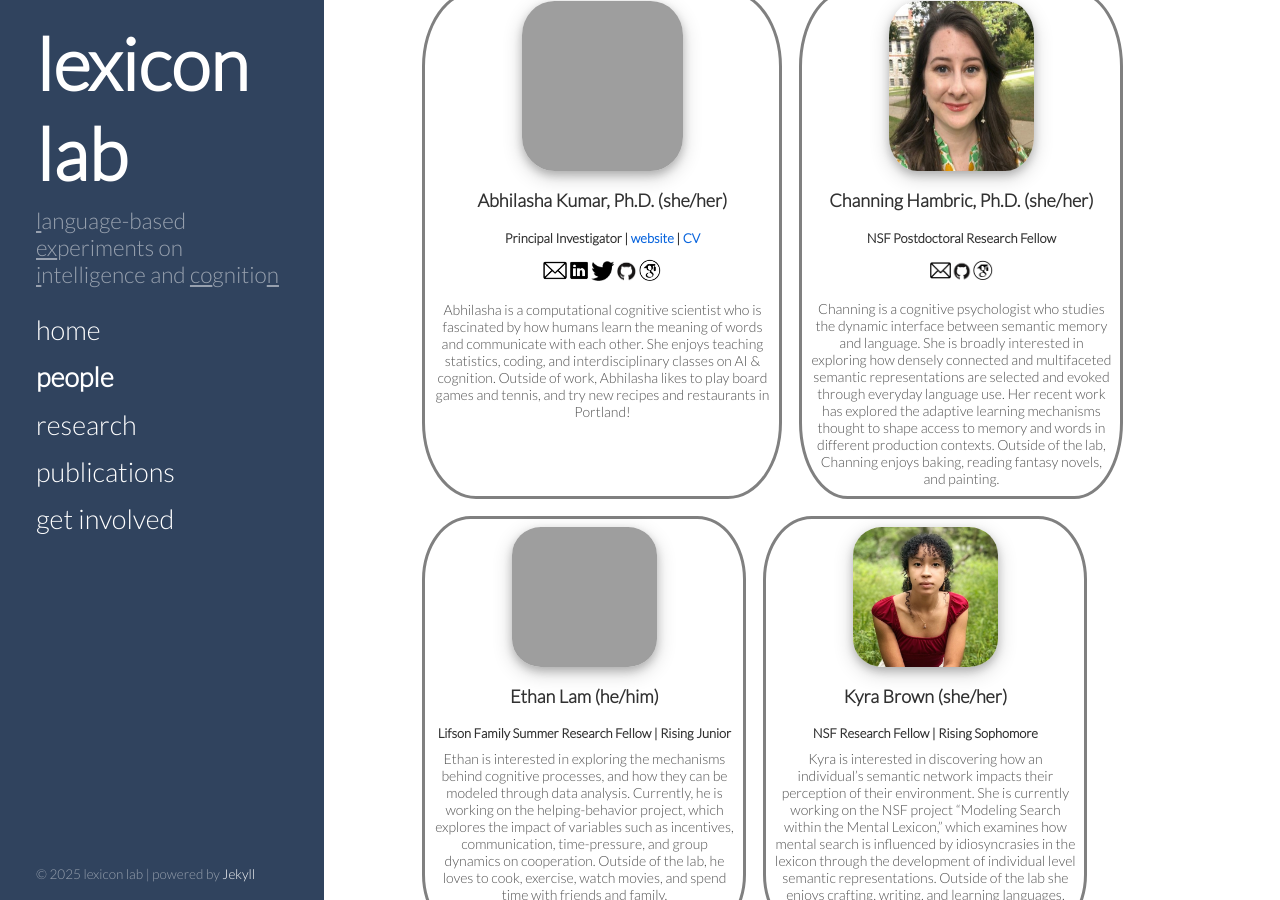
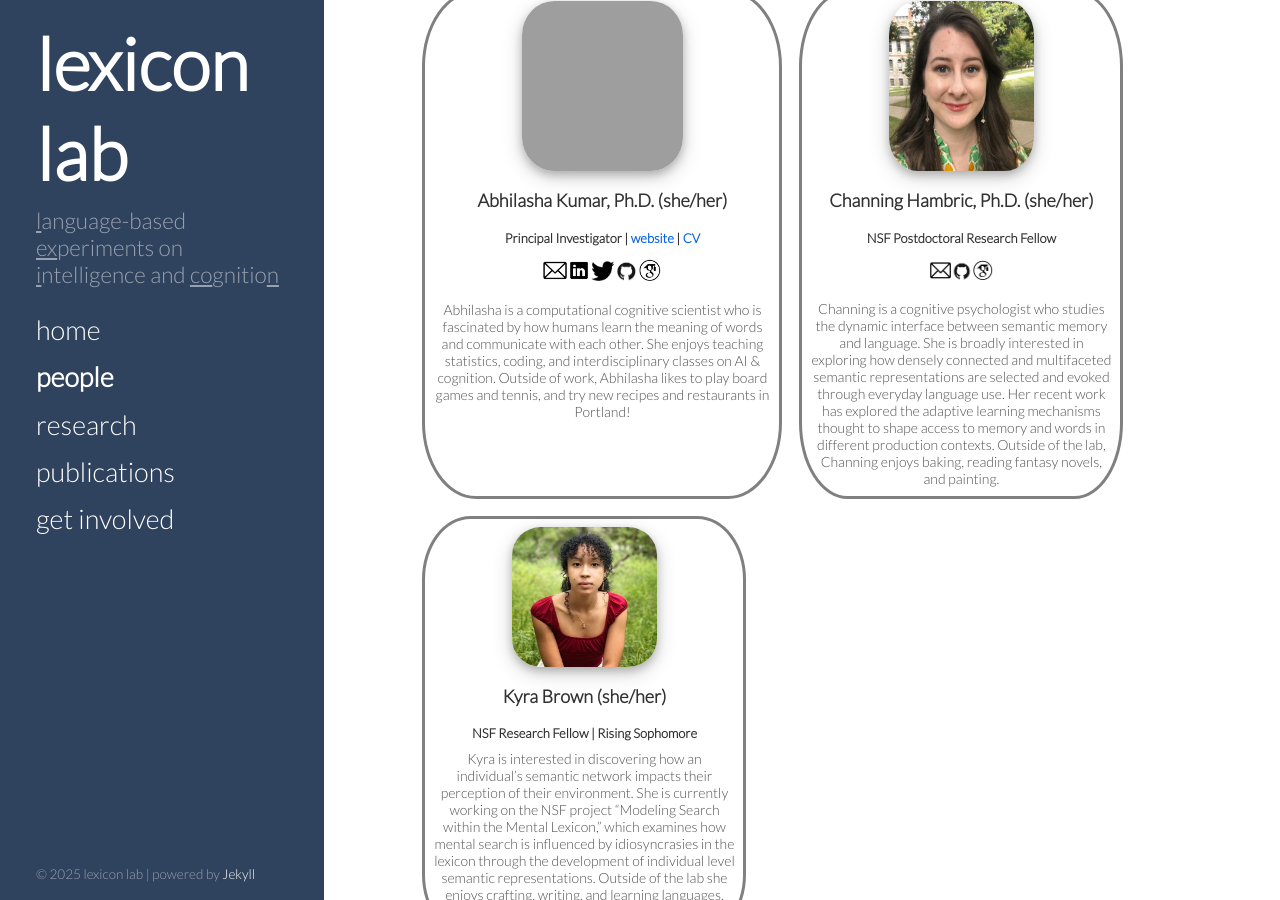
Before and after one commit to thelexiconlab/thelexiconlab.github.io, a Jekyll site: the page built from people.html, in a window 1280 px wide and 900 px high, scrolled down 257 px. Built offline with Jekyll 4.4.1, drawn with Linux system fonts in a browser that asks for light colours; Markdown is read by kramdown in place of the engine named in the settings; some of the changed text lies outside the part shown.

Commit message:
update people

```diff
--- a/people.html
+++ b/people.html
@@ -39,16 +39,6 @@
           </div>
           </div>
 
-        <div class="profilecard" style="width: 18rem;">
-          <img src="https://thelexiconlab.github.io/images/team/ethan.JPG" class="bioimage2" alt="...">
-          <div class="card-body">
-            <h5 class="card-title">Ethan Lam (he/him)</h5>
-            <h6 class="card-position"> Lifson Family Summer Research Fellow | Rising Junior </h6>
-            <p class="card-text">Ethan is interested in exploring the mechanisms behind cognitive processes, and how they can be modeled through data analysis. Currently, he is working on the helping-behavior project, which explores the impact of variables such as incentives, communication, time-pressure, and group dynamics on cooperation. Outside of the lab, he loves to cook, exercise, watch movies, and spend time with friends and family.
-            </p>
-          </div>
-          </div>
-
 
       <div class="profilecard" style="width: 18rem;">
           <img src="https://thelexiconlab.github.io/images/team/kyra.jpeg" class="bioimage2" alt="...">
@@ -60,16 +50,6 @@
           </div>
           </div>
 
-
-      <div class="profilecard" style="width: 18rem;">
-          <img src="https://thelexiconlab.github.io/images/team/anushka.JPG" class="bioimage2" alt="...">
-          <div class="card-body">
-            <h5 class="card-title">Anushka Elavia (she/her)</h5>
-            <h6 class="card-position"> Summer Research Fellow | Rising Junior </h6>
-            <p class="card-text">Anushka is fascinated by the cognitive processes involved in how we search for and retrieve concepts from memory, particularly for their implications in understanding and treating cognitive disorders. This summer, she is excited to contribute to research that combines computational models and EEG data to better understand the neural dynamics behind semantic memory retrieval. Outside of the lab, she loves running, reading, volunteering, and spending time with friends and family.
-            </p>
-          </div>
-          </div>
       </div>
 
       <p><h2 id="alumni">student alumni</h2> </p>
@@ -86,9 +66,13 @@
           .physics { color: #666666; }
           .hispanic-studies { color: #8c564b; }
           .biology { color: #17becf; }
+          .biochem { color: #ff7f0e; }
+          .sociology { color: #bcbd22; }
     </style>
 
     <ul>
+      <li> Ethan Lam – ’26 <span class="major psychology">psychology</span> and <span class="major mathematics">mathematics</span> major (Lifson Family Summer Research Fellow)</li>
+      <li> Anushka Elavia – ’27 <span class="major biochem">biochemistry</span> and <span class="major sociology">sociology</span> major (Summer Research Fellow) </li>
       <li>Amanda Cooney – ’26 <span class="major psychology">psychology</span> major and <span class="major computer-science">computer science</span> minor (NSF Research Fellow)</li>
       <li>Richard Lim – ’27 <span class="major computer-science">computer science</span> and <span class="major mathematics">mathematics</span> major (Gibbons Summer Research Fellow)</li>
       <li>William Warlick – ’24 <span class="major computer-science">computer science</span> and <span class="major philosophy">philosophy</span> major (Research Assistant)</li>
```
